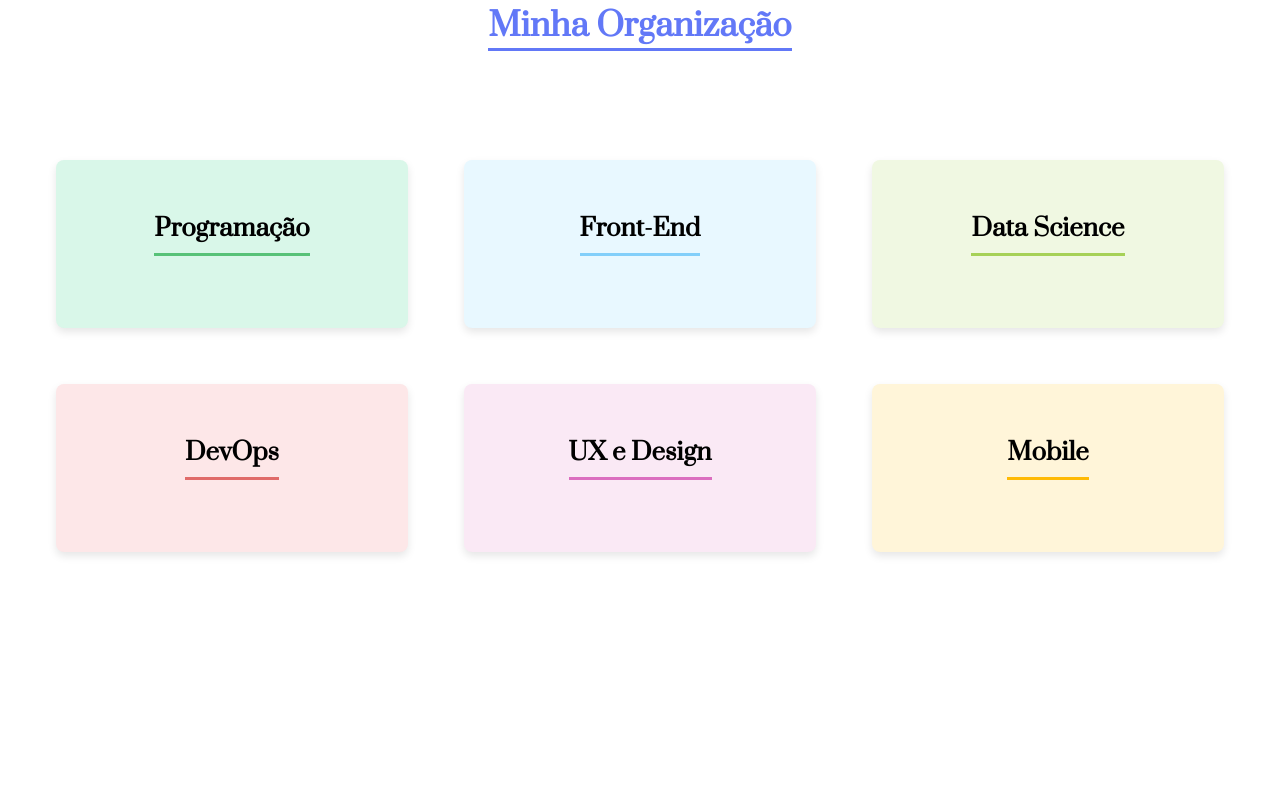
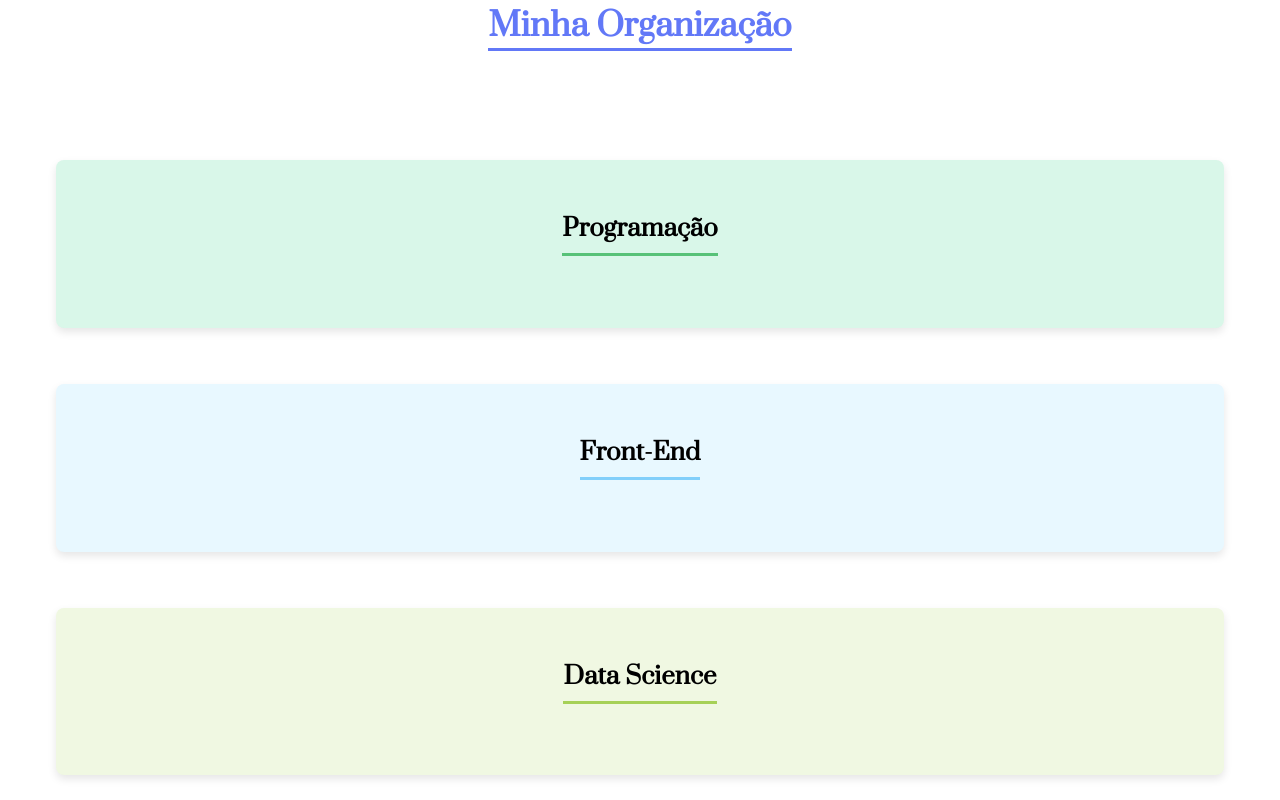
Before and after one commit to danielcoosta1/organo, a React (Create React App) app: page / in a window 1280 px wide. Shown: the part 1340-2140 px from the top of the page. Before the commit the page ends 1932 px from the top, so only its background shows below. Built offline with nearby package versions, Linux system fonts and the light colour scheme.

Commit message:
deixando do jeito que está no figma - as colunas dos times um embaixo da outra

```diff
--- a/src/App.jsx
+++ b/src/App.jsx
@@ -42,6 +42,8 @@
           />
         ))}
       </TimeConteiner>
+
+
     </div>
   );
 };
--- a/src/Styles.js
+++ b/src/Styles.js
@@ -1,8 +1,10 @@
 import styled from "styled-components";
 
 const TimeConteiner = styled.section`
-  display: grid;
-  grid-template-columns: repeat(auto-fill, minmax(300px, 1fr));
+  /* display: grid;
+  grid-template-columns: repeat(auto-fill, minmax(300px, 1fr)); */
+  display: flex;
+  flex-direction: column;
   gap: 24px;
   padding: 24px;
   max-width: 75rem;
```
